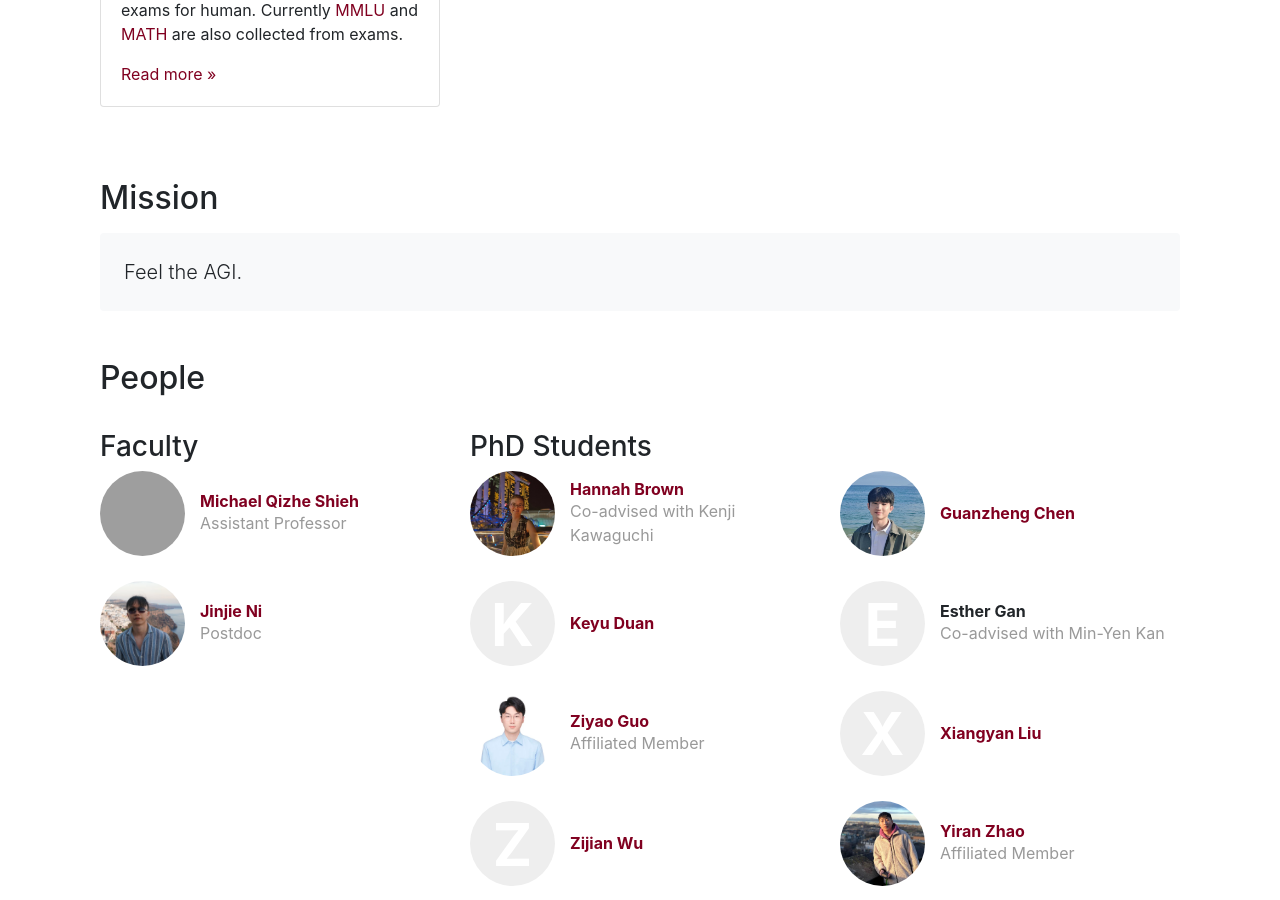
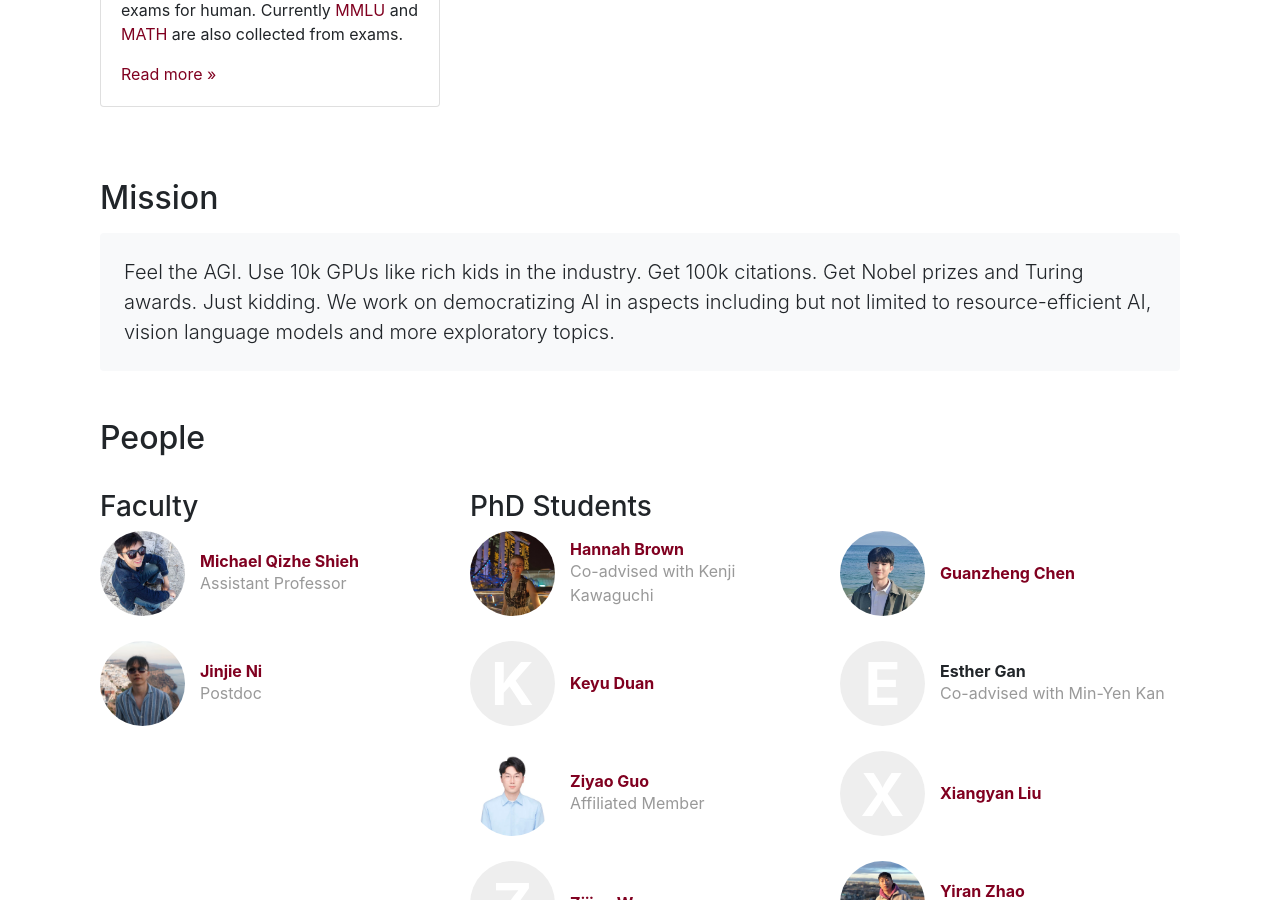
Before and after one commit to John-AI-Lab/John-AI-Lab.github.io, a Jekyll site: the page built from index.html, in a window 1280 px wide and 900 px high, scrolled down 1373 px. Built offline with Jekyll 4.4.1, drawn with Linux system fonts in a browser that asks for light colours; grey boxes are pictures that could not be loaded.

Commit message:
update michael & mission

```diff
--- a/_data/people.yml
+++ b/_data/people.yml
@@ -6,7 +6,7 @@ michael:
     webpage: "https://michaelshieh.com/"
     github: michaelpulsewidth
     role: faculty
-    image: /img/people/michael.jpg
+    image: /img/people/michael.png
     bio: "Assistant Professor"
 
 # Postdocs/Collaborators
--- a/index.html
+++ b/index.html
@@ -75,7 +75,8 @@ role-tables:
     <div class="col-md-12">
       <h2 class="border-bottom pb-2">Mission</h2>
       <div class="p-4 bg-light rounded">
-        <p class="lead mb-0">Feel the AGI.</p>
+        <p class="lead mb-0">Feel the AGI. Use 10k GPUs like rich kids in the industry. Get 100k citations. Get Nobel prizes and Turing awards.
+          Just kidding. We work on democratizing AI in aspects including but not limited to resource-efficient AI, vision language models and more exploratory topics.</p>
       </div>
     </div>
   </div>
```
Also changed, not shown: img/people/michael.png (added), 5 other files.
